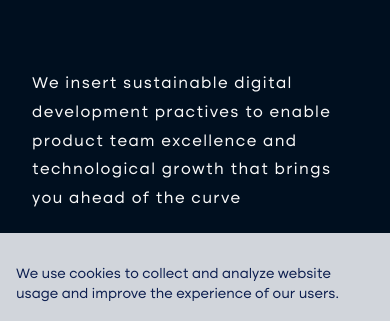
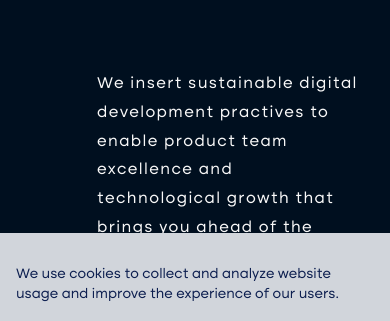
Before and after one commit to rareagency/rare.fi, a Next.js app: page / in a window 390 px wide. Shown: the part 388-709 px from the top of the page. Built offline with nearby package versions, Linux system fonts and the light colour scheme; a small style sheet from the web is missing.

Commit message:
Add right aligned text back to Ingress

```diff
--- a/components/Ingress.tsx
+++ b/components/Ingress.tsx
@@ -2,7 +2,7 @@ import React from "react";
 
 const Ingress = () => (
   <section id="ingress" className="layout-grid col-all md:bg-black">
-    <span className="ingress mt-32 mb-32 col-start-4 col-span-3 md:col-start-2 md:col-span-6 md:m-8 md:mb-32 md:text-off-white md:min-h-[200px]">
+    <span className="ingress mt-32 mb-32 col-start-4 col-span-3 md:col-start-3 md:col-span-5 md:m-8 md:mb-32 md:text-off-white md:min-h-[200px]">
       We insert sustainable digital development practives to enable product team
       excellence and technological growth that brings you ahead of the curve
     </span>
```
